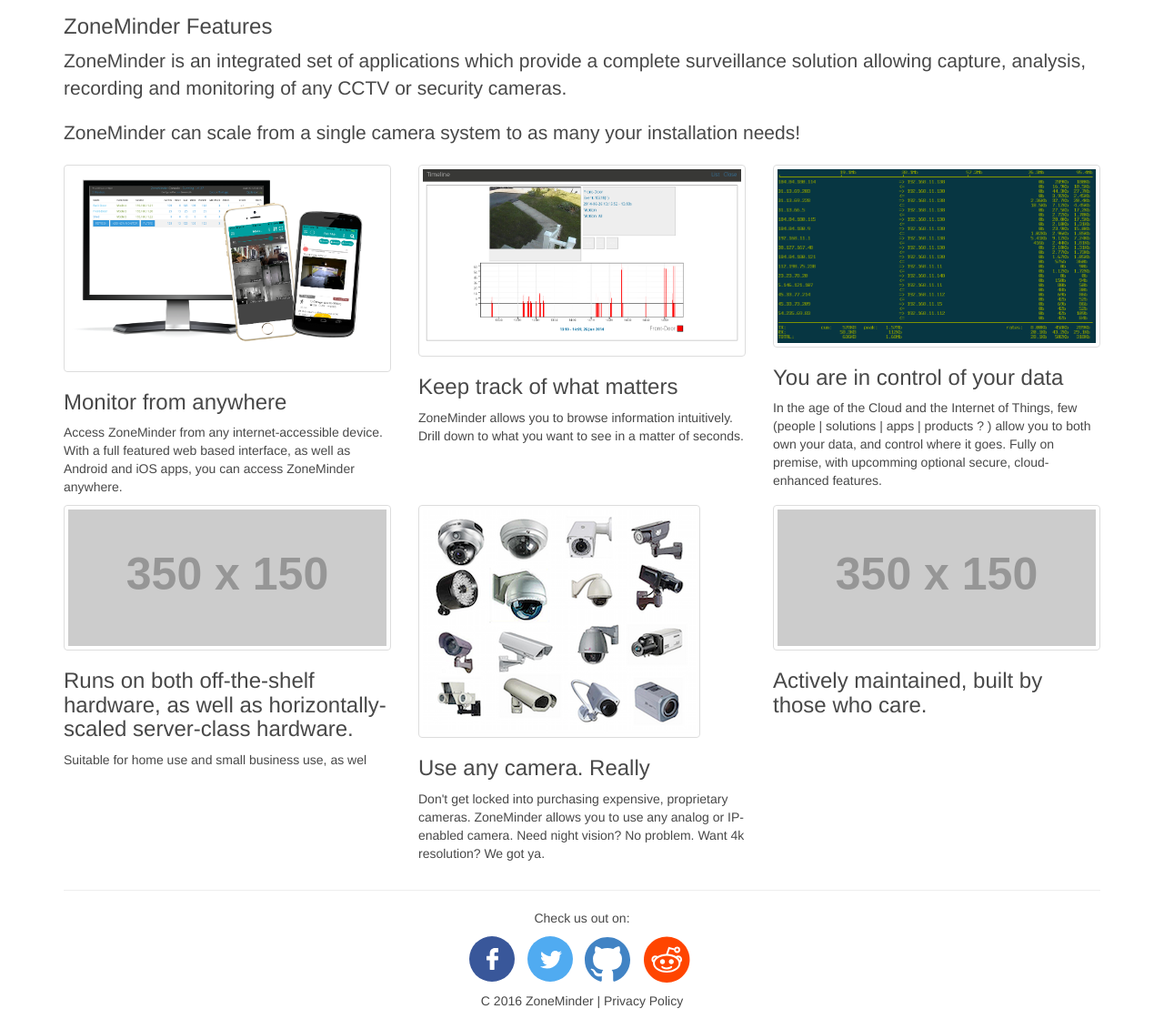
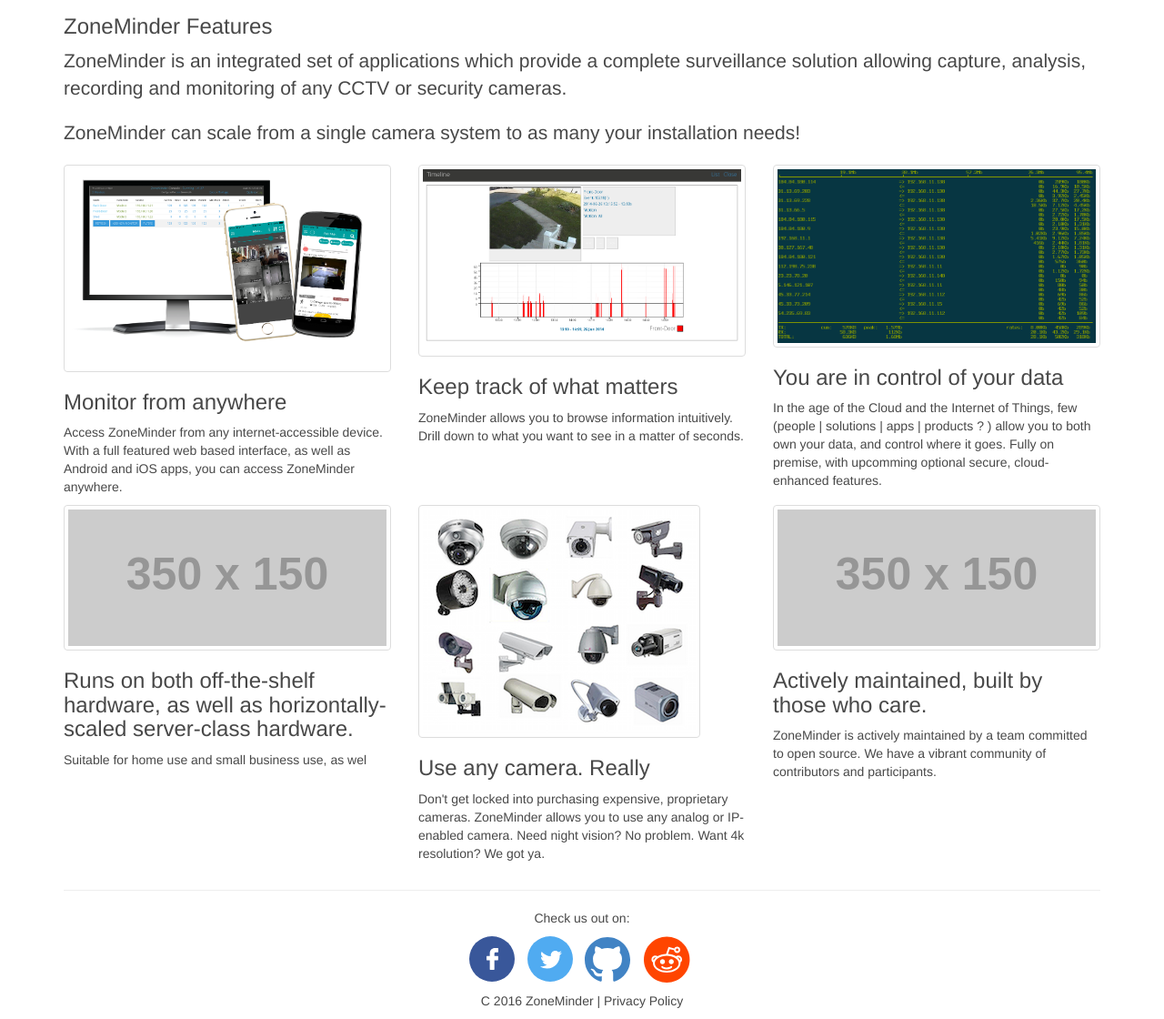
Before and after one commit to ZoneMinder/zoneminder.github.io, a Jekyll site: the page built from features.html, in a window 1280 px wide, cut to the strip 104-1224 px from the top of the page. Shown: the whole strip at 91% size. Built offline with Jekyll 4.4.1, drawn with Linux system fonts in a browser that asks for light colours; nearby versions of some CDN libraries; comment, search, counter and statistics services are not loaded.

Commit message:
people who care text

```diff
--- a/features.html
+++ b/features.html
@@ -56,5 +56,9 @@ permalink: /features/
 
         <h3>Actively maintained, built by those who care.</h3>
 
+        <p>ZoneMinder is actively maintained by a team committed to open source. We have a vibrant community of contributors and participants.</p>
+
+
+
     </div>
 </div>
```
